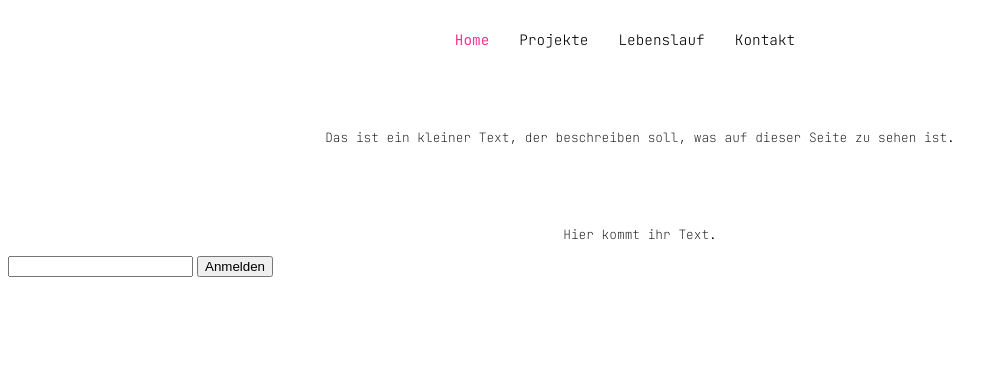
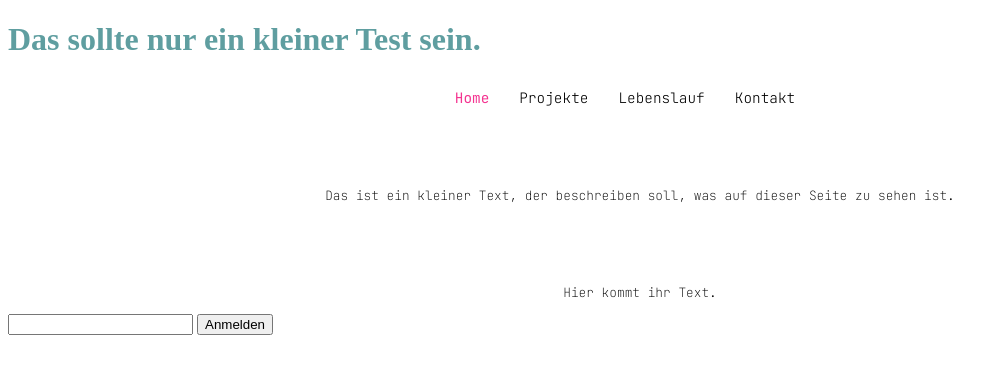
Before and after one commit to mspMMXX/portSite, a plain HTML site: page index.html in a window 1280 px wide. Shown: the whole page, without its empty margins (0-1007 px from the left). Drawn offline with Linux system fonts and the light colour scheme.

Commit message:
Version Test

```diff
--- a/index.html
+++ b/index.html
@@ -10,6 +10,7 @@
         <link rel="stylesheet" href="css/styles.css">
     </head>
     <body>
+        <h1 style="color: cadetblue;">Das sollte nur ein kleiner Test sein.</h1>
         <nav>
             <ul class="main-menu">
                 <li><a href="pages/index.html" class="active">Home</a></li>
```
Also changed, not shown: .github/workflows/deploy.yml.
